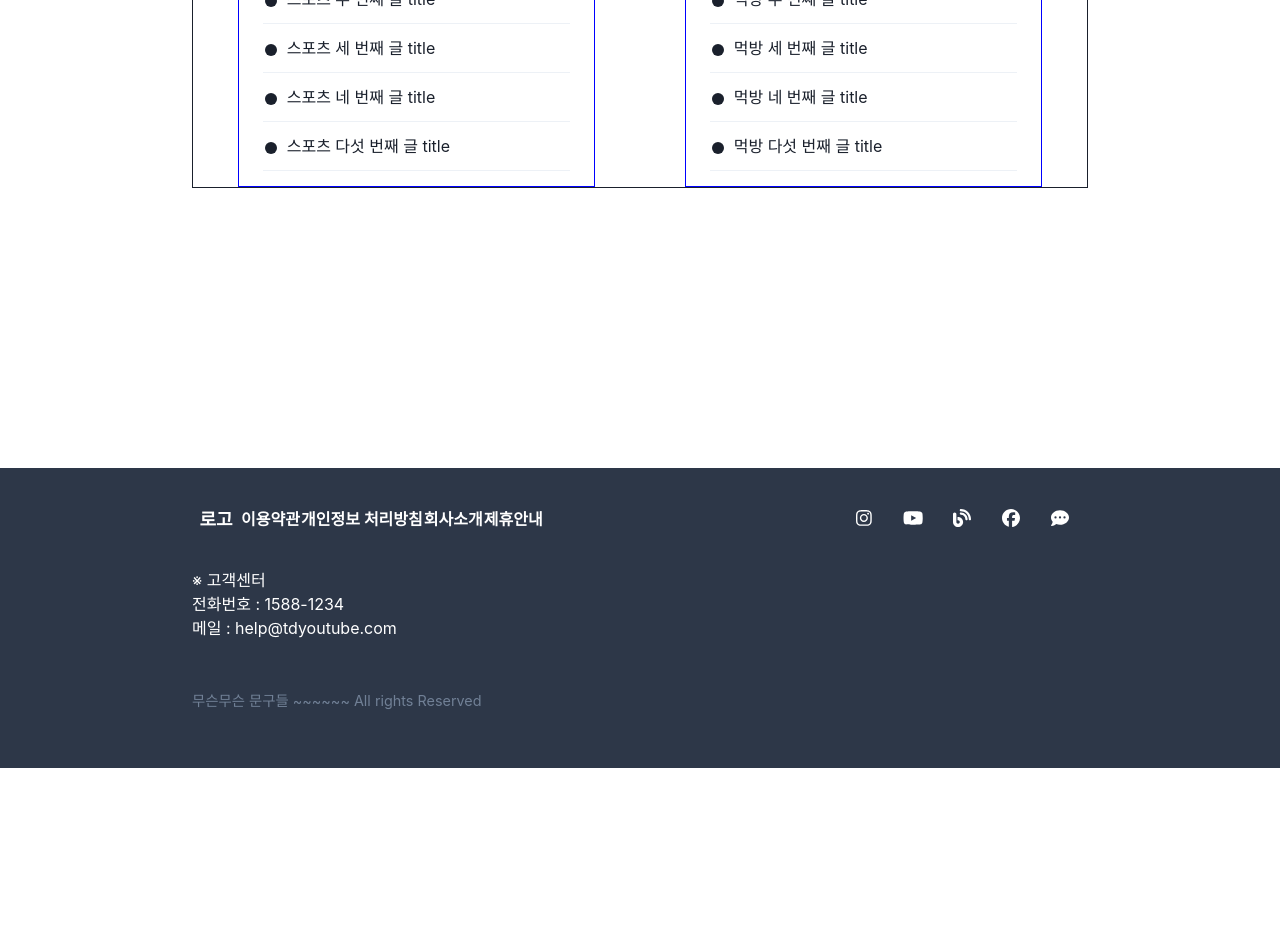
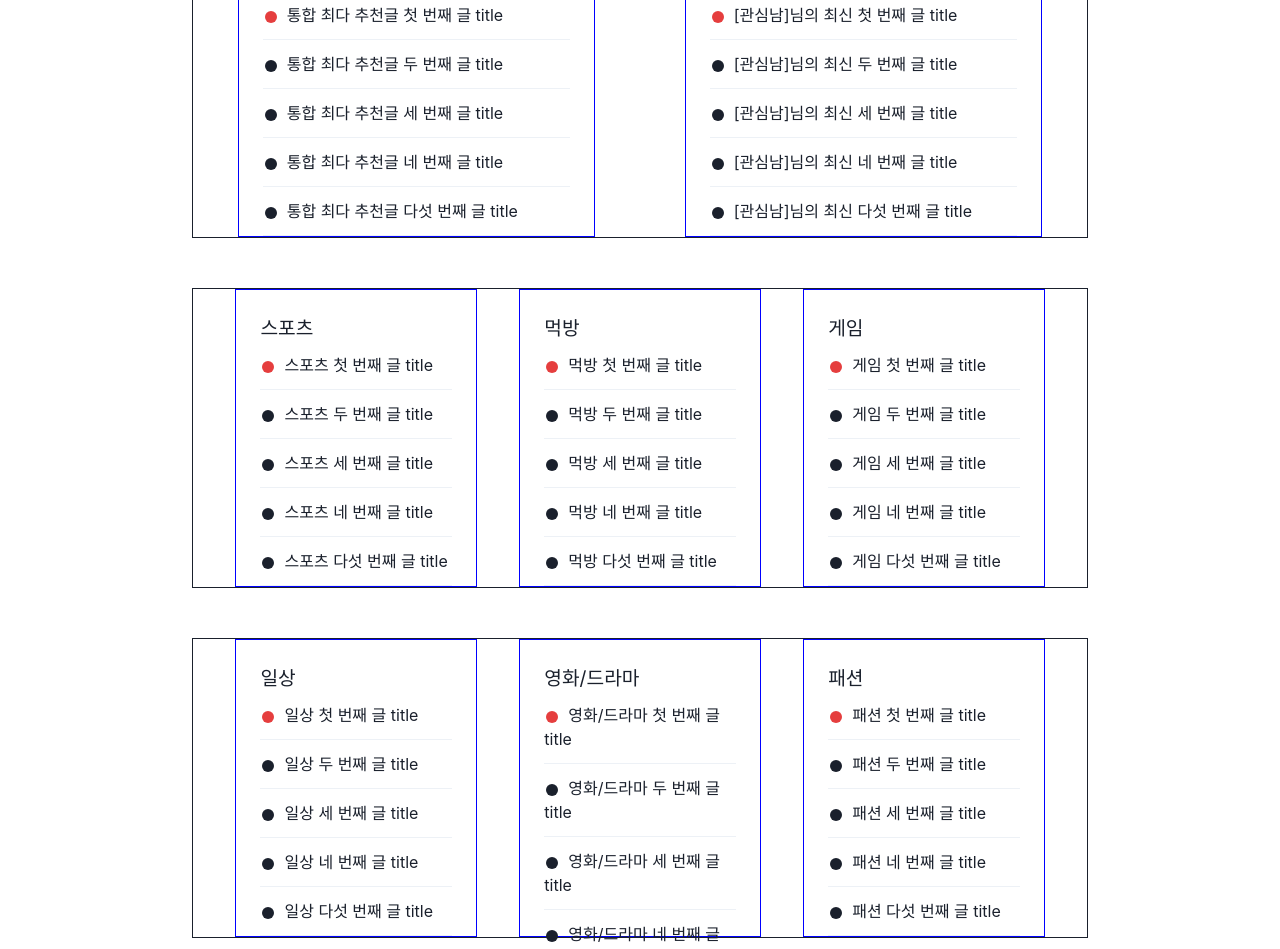
Before and after one commit to zxcvcx123/TodayYouTubeProjectFE, a React (Create React App) app: page / in a window 1280 px wide. Shown: the part 920-1869 px from the top of the page. Before the commit the page ends 1688 px from the top, so only its background shows below. Built offline with nearby package versions, Linux system fonts and the light colour scheme.

Commit message:
요약게시판(MainBoardList) 컴포넌트 생성(지환, 광식)

```diff
--- a/src/layout/Homelayout.js
+++ b/src/layout/Homelayout.js
@@ -5,7 +5,7 @@ import { Nav } from "./Nav";
 
 export function HomeLayout() {
   return (
-    <Box height={"500px"}>
+    <Box>
       <Nav />
 
       <Outlet />
--- a/src/layout/MainBoardList.js
+++ b/src/layout/MainBoardList.js
@@ -6,6 +6,7 @@ import {
   ListIcon,
   ListItem,
   OrderedList,
+  Text,
 } from "@chakra-ui/react";
 import React from "react";
 import { Icon, createIcon } from "@chakra-ui/react";
@@ -22,15 +23,92 @@ export function MainBoardList() {
   );
 
   return (
+    <Box>
       <Flex
         width="70%"
         m="auto"
+        mt={"50px"}
         border="1px"
         height={"300"}
         justifyContent={"space-around"}
       >
         <Box width="40%" border="1px" borderColor={"blue"} padding={6}>
+          <Text fontSize="1.2rem" mb={"10px"}>
+            통합 최다 추천글
+          </Text>
+          <List spacing={3}>
+            <ListItem>
+              <ListIcon as={CircleIcon} color="red.500" />
+              통합 최다 추천글 첫 번째 글 title
+            </ListItem>
+            <Divider />
+            <ListItem>
+              <ListIcon as={CircleIcon} />
+              통합 최다 추천글 두 번째 글 title
+            </ListItem>
+            <Divider />
+            <ListItem>
+              <ListIcon as={CircleIcon} />
+              통합 최다 추천글 세 번째 글 title
+            </ListItem>
+            <Divider />
+            <ListItem>
+              <ListIcon as={CircleIcon} />
+              통합 최다 추천글 네 번째 글 title
+            </ListItem>
+            <Divider />
+            <ListItem>
+              <ListIcon as={CircleIcon} />
+              통합 최다 추천글 다섯 번째 글 title
+            </ListItem>
+            <Divider />
+          </List>
+        </Box>
+        <Box width="40%" border="1px" borderColor={"blue"} padding={6}>
+          <Text fontSize="1.2rem" mb={"10px"}>
+            [관심남]님의 최신 글
+          </Text>
+          <List spacing={3}>
+            <ListItem>
+              <ListIcon as={CircleIcon} color="red.500" />
+              [관심남]님의 최신 첫 번째 글 title
+            </ListItem>
+            <Divider />
+            <ListItem>
+              <ListIcon as={CircleIcon} />
+              [관심남]님의 최신 두 번째 글 title
+            </ListItem>
+            <Divider />
+            <ListItem>
+              <ListIcon as={CircleIcon} />
+              [관심남]님의 최신 세 번째 글 title
+            </ListItem>
+            <Divider />
+            <ListItem>
+              <ListIcon as={CircleIcon} />
+              [관심남]님의 최신 네 번째 글 title
+            </ListItem>
+            <Divider />
+            <ListItem>
+              <ListIcon as={CircleIcon} />
+              [관심남]님의 최신 다섯 번째 글 title
+            </ListItem>
+            <Divider />
+          </List>
+        </Box>
+      </Flex>
+      <Flex
+        width="70%"
+        ml="15%"
+        mt={"50px"}
+        border="1px"
+        height={"300"}
+        justifyContent={"space-evenly"}
+      >
+        <Box width="27%" border="1px" borderColor={"blue"} padding={6}>
+          <Text fontSize="1.2rem" mb={"10px"}>
             스포츠
+          </Text>
           <List spacing={3}>
             <ListItem>
               <ListIcon as={CircleIcon} color="red.500" />
@@ -59,8 +137,10 @@ export function MainBoardList() {
             <Divider />
           </List>
         </Box>
-      <Box width="40%" border="1px" borderColor={"blue"} padding={6}>
+        <Box width="27%" border="1px" borderColor={"blue"} padding={6}>
+          <Text fontSize="1.2rem" mb={"10px"}>
             먹방
+          </Text>
           <List spacing={3}>
             <ListItem>
               <ListIcon as={CircleIcon} color="red.500" />
@@ -89,6 +169,144 @@ export function MainBoardList() {
             <Divider />
           </List>
         </Box>
+        <Box width="27%" border="1px" borderColor={"blue"} padding={6}>
+          <Text fontSize="1.2rem" mb={"10px"}>
+            게임
+          </Text>
+          <List spacing={3}>
+            <ListItem>
+              <ListIcon as={CircleIcon} color="red.500" />
+              게임 첫 번째 글 title
+            </ListItem>
+            <Divider />
+            <ListItem>
+              <ListIcon as={CircleIcon} />
+              게임 두 번째 글 title
+            </ListItem>
+            <Divider />
+            <ListItem>
+              <ListIcon as={CircleIcon} />
+              게임 세 번째 글 title
+            </ListItem>
+            <Divider />
+            <ListItem>
+              <ListIcon as={CircleIcon} />
+              게임 네 번째 글 title
+            </ListItem>
+            <Divider />
+            <ListItem>
+              <ListIcon as={CircleIcon} />
+              게임 다섯 번째 글 title
+            </ListItem>
+            <Divider />
+          </List>
+        </Box>
       </Flex>
+      <Flex
+        width="70%"
+        ml="15%"
+        mt={"50px"}
+        border="1px"
+        height={"300"}
+        justifyContent={"space-evenly"}
+      >
+        <Box width="27%" border="1px" borderColor={"blue"} padding={6}>
+          <Text fontSize="1.2rem" mb={"10px"}>
+            일상
+          </Text>
+          <List spacing={3}>
+            <ListItem>
+              <ListIcon as={CircleIcon} color="red.500" />
+              일상 첫 번째 글 title
+            </ListItem>
+            <Divider />
+            <ListItem>
+              <ListIcon as={CircleIcon} />
+              일상 두 번째 글 title
+            </ListItem>
+            <Divider />
+            <ListItem>
+              <ListIcon as={CircleIcon} />
+              일상 세 번째 글 title
+            </ListItem>
+            <Divider />
+            <ListItem>
+              <ListIcon as={CircleIcon} />
+              일상 네 번째 글 title
+            </ListItem>
+            <Divider />
+            <ListItem>
+              <ListIcon as={CircleIcon} />
+              일상 다섯 번째 글 title
+            </ListItem>
+            <Divider />
+          </List>
+        </Box>
+        <Box width="27%" border="1px" borderColor={"blue"} padding={6}>
+          <Text fontSize="1.2rem" mb={"10px"}>
+            영화/드라마
+          </Text>
+          <List spacing={3}>
+            <ListItem>
+              <ListIcon as={CircleIcon} color="red.500" />
+              영화/드라마 첫 번째 글 title
+            </ListItem>
+            <Divider />
+            <ListItem>
+              <ListIcon as={CircleIcon} />
+              영화/드라마 두 번째 글 title
+            </ListItem>
+            <Divider />
+            <ListItem>
+              <ListIcon as={CircleIcon} />
+              영화/드라마 세 번째 글 title
+            </ListItem>
+            <Divider />
+            <ListItem>
+              <ListIcon as={CircleIcon} />
+              영화/드라마 네 번째 글 title
+            </ListItem>
+            <Divider />
+            <ListItem>
+              <ListIcon as={CircleIcon} />
+              영화/드라마 다섯 번째 글 title
+            </ListItem>
+            <Divider />
+          </List>
+        </Box>
+        <Box width="27%" border="1px" borderColor={"blue"} padding={6}>
+          <Text fontSize="1.2rem" mb={"10px"}>
+            패션
+          </Text>
+          <List spacing={3}>
+            <ListItem>
+              <ListIcon as={CircleIcon} color="red.500" />
+              패션 첫 번째 글 title
+            </ListItem>
+            <Divider />
+            <ListItem>
+              <ListIcon as={CircleIcon} />
+              패션 두 번째 글 title
+            </ListItem>
+            <Divider />
+            <ListItem>
+              <ListIcon as={CircleIcon} />
+              패션 세 번째 글 title
+            </ListItem>
+            <Divider />
+            <ListItem>
+              <ListIcon as={CircleIcon} />
+              패션 네 번째 글 title
+            </ListItem>
+            <Divider />
+            <ListItem>
+              <ListIcon as={CircleIcon} />
+              패션 다섯 번째 글 title
+            </ListItem>
+            <Divider />
+          </List>
+        </Box>
+      </Flex>
+    </Box>
   );
 }
```
Lines whose indentation alone changed are shown as unchanged.
